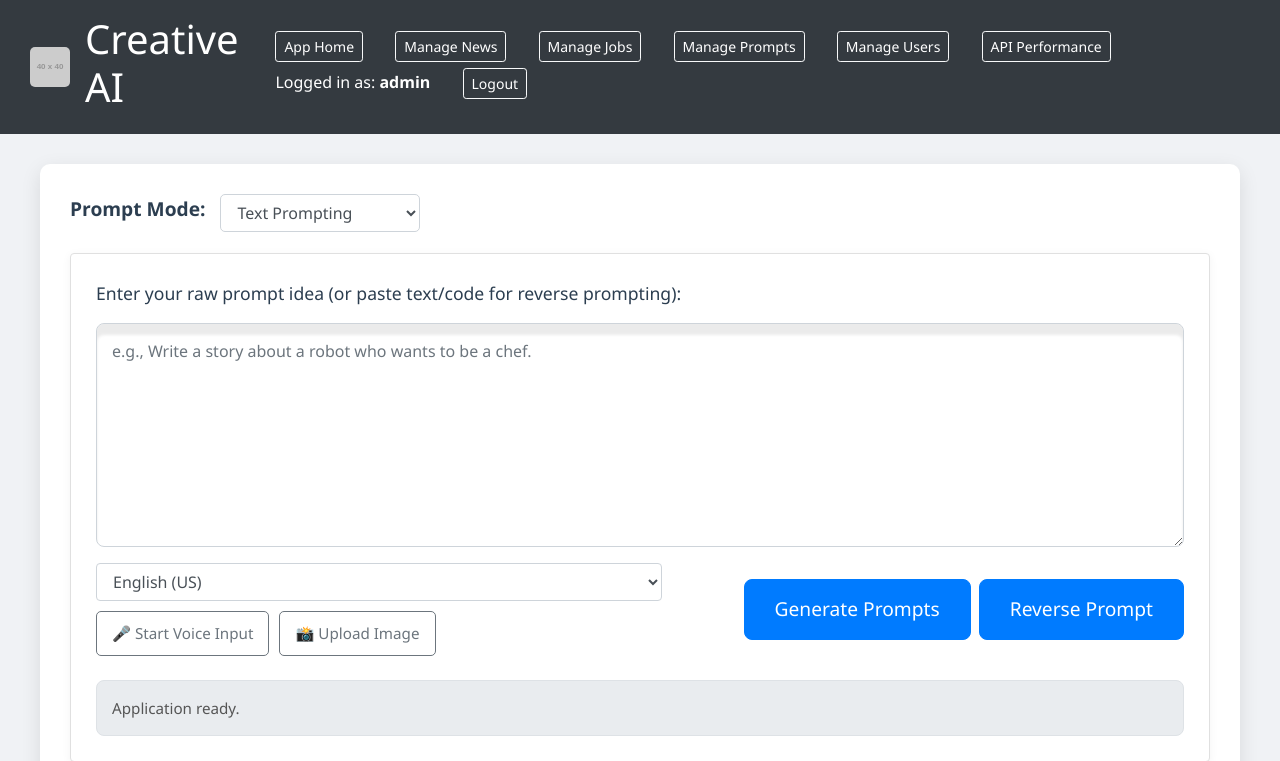
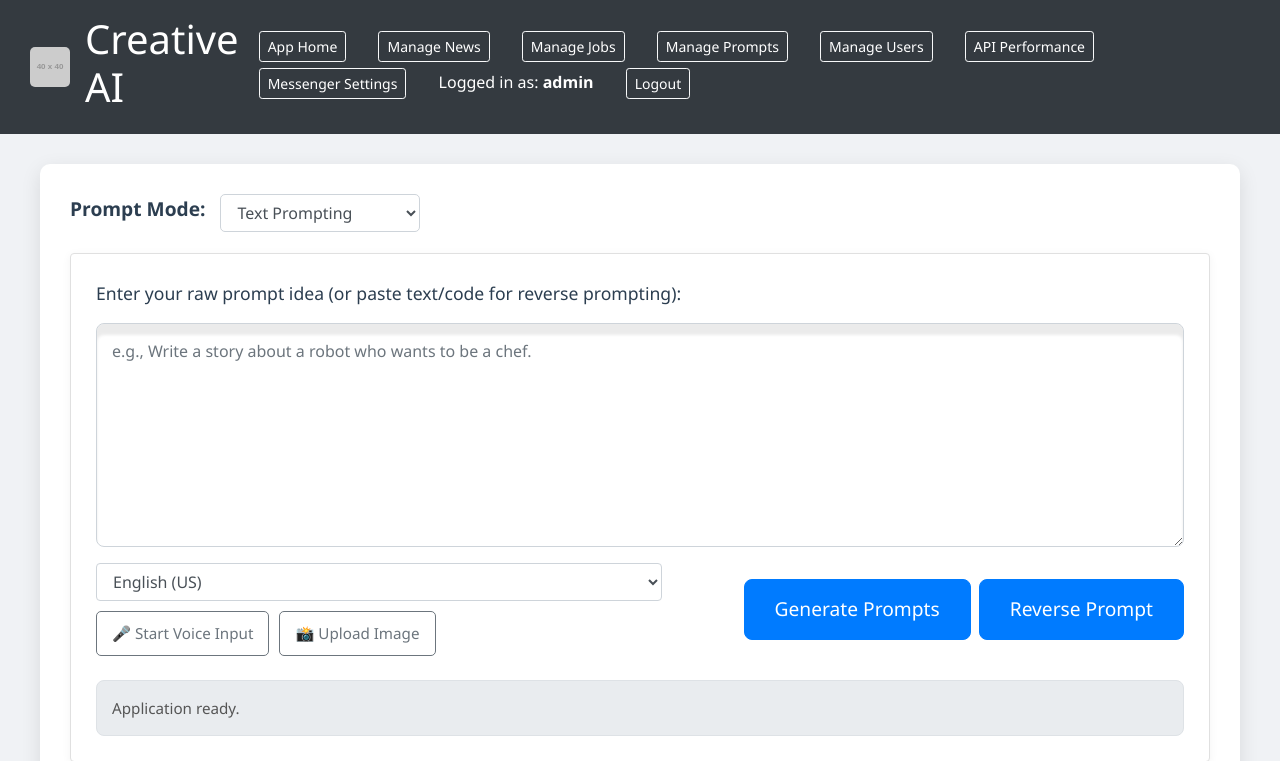
Before and after one commit to simpdatasush/prompts_testing, a Flask app: page /app_home in a window 1280 px wide. Shown: the top 761 px of the page. Run offline with Flask 3, Linux system fonts and the light colour scheme; a user stored in the database is signed in; grey boxes labelled with a size stand in for pictures from a placeholder-image service; data that the repository does not hold is empty; some libraries are stand-ins or nearby versions.

Commit message:
Update index.html

```diff
--- a/templates/index.html
+++ b/templates/index.html
@@ -557,10 +557,12 @@
                 <a href="{{ url_for('admin_prompts') }}" class="btn btn-outline-light btn-sm mr-2">Manage Prompts</a>
                 <a href="{{ url_for('admin_users') }}" class="btn btn-outline-light btn-sm mr-2">Manage Users</a>
                 <a href="{{ url_for('admin_api_performance') }}" class="btn btn-outline-light btn-sm mr-2">API Performance</a>
+                <a href="{{ url_for('admin_messenger_settings') }}" class="btn btn-outline-light btn-sm mr-2">Messenger Settings</a>
                 <span class="navbar-text mr-2">Logged in as: <strong>{{ current_user.username }}</strong></span>
                 <a href="{{ url_for('logout') }}" class="btn btn-outline-light btn-sm">Logout</a>
             {% elif current_user.is_authenticated %}
                 <a href="{{ url_for('llm_benchmark') }}" class="btn btn-outline-light btn-sm mr-2">LLM Benchmarks</a>
+                <a href="{{ url_for('prompts_circle') }}" class="btn btn-outline-light btn-sm mr-2">Prompts Circle</a>
                 <a href="https://buymeacoffee.com/simpaisush" target="_blank" class="subscribe-btn mr-2">Subscribe</a>
                 <span class="navbar-text mr-2">Welcome, <strong class="username">{{ current_user.username }}</strong>!</span>
                 <a href="{{ url_for('logout') }}" class="btn btn-outline-light btn-sm">Logout</a>
@@ -1683,7 +1685,7 @@
            } else {
                appOutput.textContent = `Error: Unknown LLM key: ${llmKey}`;
                appOutput.className = 'mt-4 danger';
-               console.error(`Unknown LLM key: ${ll-key}`);
+               console.error(`Unknown LLM key: ${llmKey}`);
            }
        }
 
```
